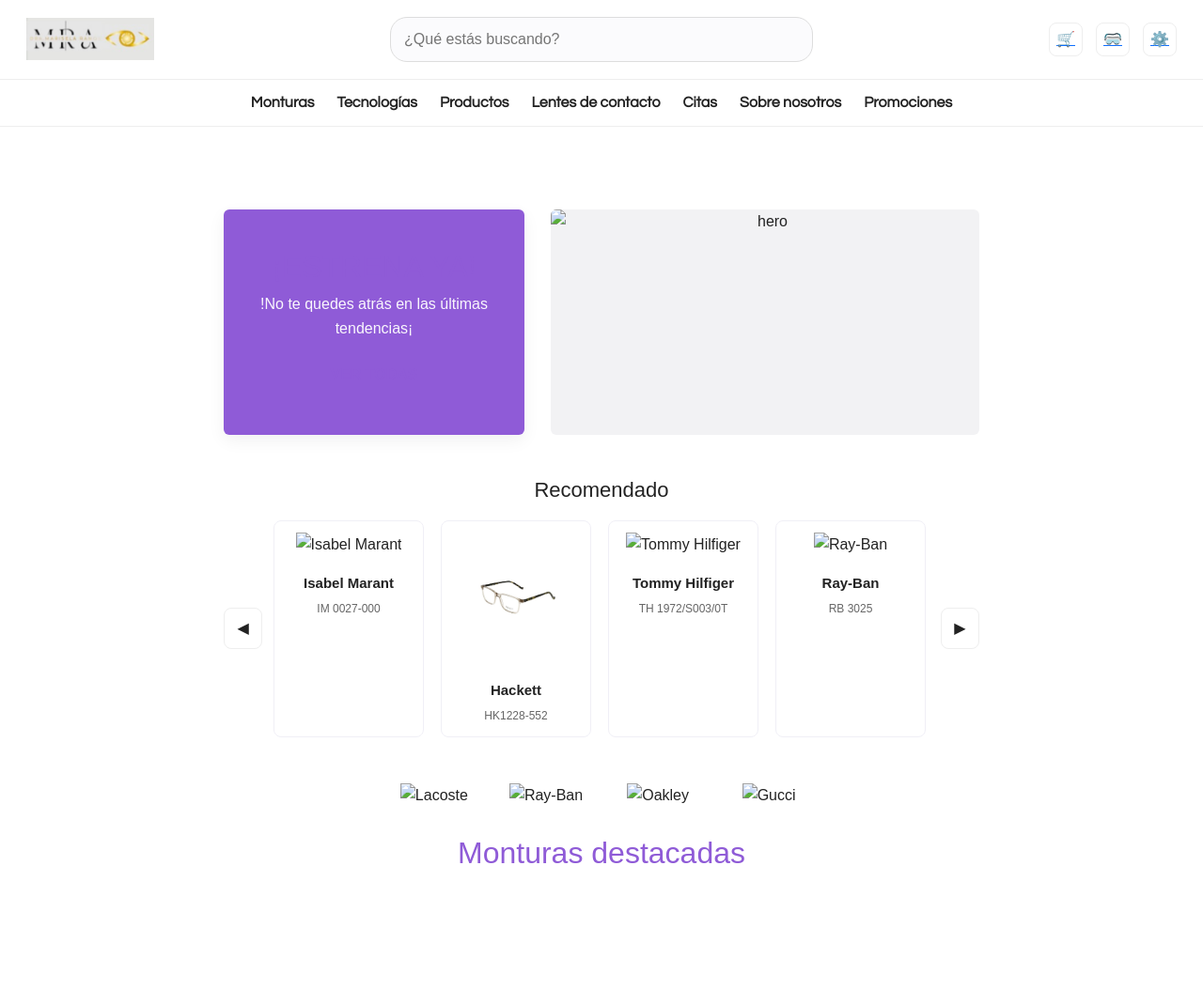
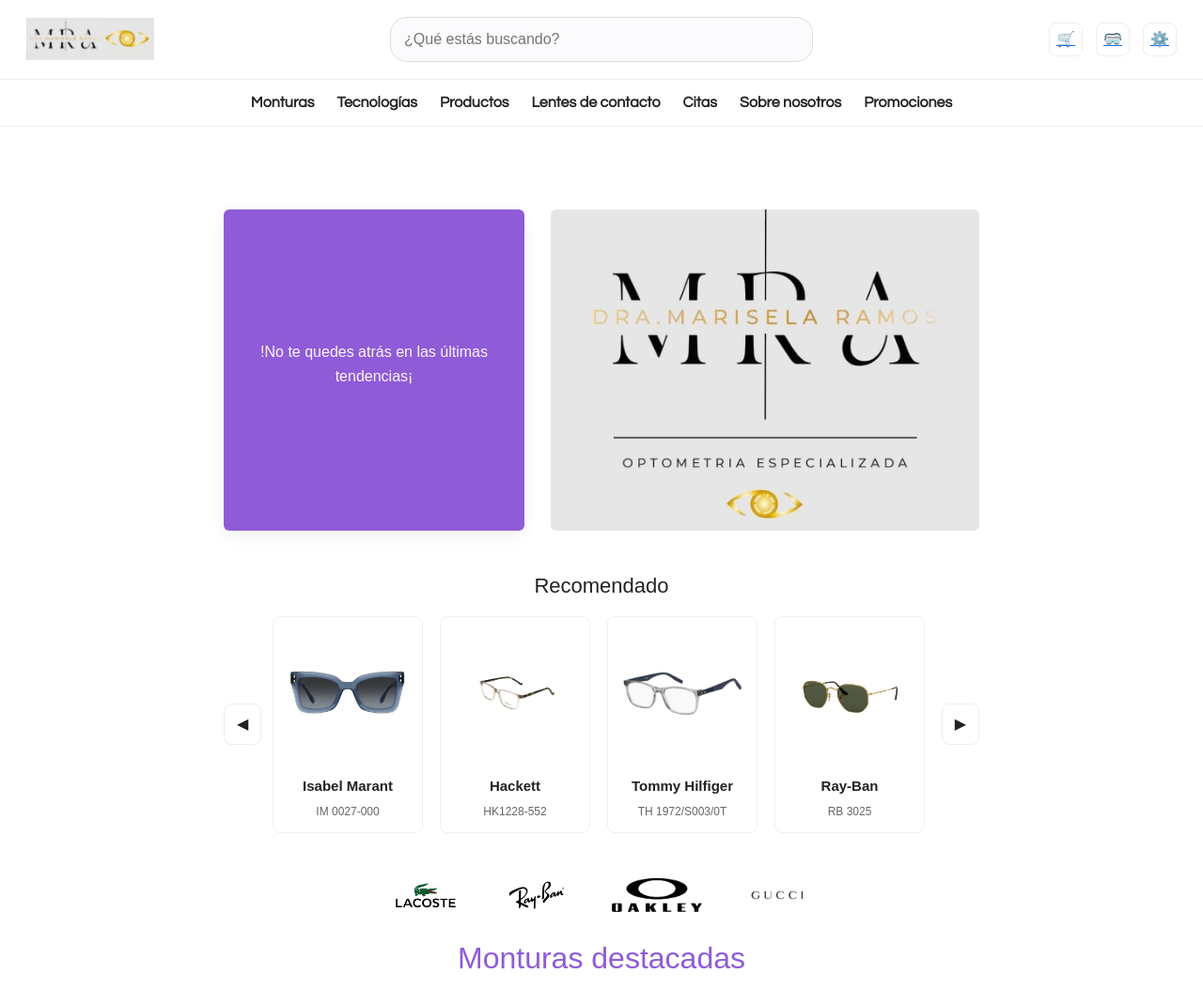
Before and after one commit to Mateo95CV/Proyecto-MRA-1, a website: page public/pages/index.html in a window 1280 px wide. Shown: the whole page at 94% size. Before the commit the page ends 1002 px from the top, so only its background shows below. Drawn offline with nearby package versions, Linux system fonts and the light colour scheme; no server answers; files whose address does not match are found by name.

```diff
--- a/public/pages/index.html
+++ b/public/pages/index.html
@@ -5,11 +5,9 @@
   <meta charset="utf-8" />
   <meta name="viewport" content="width=device-width,initial-scale=1" />
   <title>MRA - Landing (Prototype)</title>
+  <link rel="icon" type="image/x-icon" href="/favicon.ico">
   <!-- Bootstrap CSS -->
   <link href="https://cdn.jsdelivr.net/npm/bootstrap@5.3.0/dist/css/bootstrap.min.css" rel="stylesheet">
-
-
-  <link href="https://cdn.jsdelivr.net/npm/bootstrap-icons/font/bootstrap-icons.css" rel="stylesheet">
 
   <!-- CSS propio -->
   <link rel="stylesheet" href="/css/style.css">
@@ -25,12 +23,12 @@
       <aside class="promo">
         <h2>¡ESTRENA YA!</h2>
         <p>!No te quedes atrás en las últimas tendencias¡</p>
-        <a class="cta" href="/monturas.html">VER TODAS</a>
+        <a class="cta" href="/img/monturas.html">VER TODAS</a>
       </aside>
       <div class="hero-image">
 
         <img
-          src="/fondoMRA.jpg"
+          src="/img/fondoMRA.jpg"
           alt="hero">
       </div>
     </section>
@@ -42,7 +40,7 @@
         <div class="product-track" id="track">
           <div class="product">
             <img
-              src="/isabelM.jpg"
+              src="/img/isabelM.jpg"
               alt="Isabel Marant">
             <div class="name">Isabel Marant</div>
             <div class="ref">IM 0027-000</div>
@@ -58,7 +56,7 @@
 
           <div class="product">
             <img
-              src="/tommyH.jpg"
+              src="/img/tommyH.jpg"
               alt="Tommy Hilfiger">
             <div class="name">Tommy Hilfiger</div>
             <div class="ref">TH 1972/S003/0T</div>
@@ -66,7 +64,7 @@
 
           <div class="product">
             <img
-              src="/rayban.jpg"
+              src="/img/rayban.jpg"
               alt="Ray-Ban">
             <div class="name">Ray-Ban</div>
             <div class="ref">RB 3025</div>
@@ -79,16 +77,16 @@
 
     <section class="brands text-center" style="margin: auto;">
       <div class="brand"><img
-          src="/logo-Lacoste.png"
+          src="/img/logo-Lacoste.png"
           alt="Lacoste"></div>
       <div class="brand"><img
-          src="/logo-RayBan.png"
+          src="/img/logo-RayBan.png"
           alt="Ray-Ban"></div>
       <div class="brand"><img
-          src="/logo-Oakley.png"
+          src="/img/logo-Oakley.png"
           alt="Oakley"></div>
       <div class="brand"><img
-          src="/logo-Gucci.png"
+          src="/img/logo-Gucci.png"
           alt="Gucci"></div>
     </section>
 
```
Also changed, not shown: public/favicon.ico (added).
